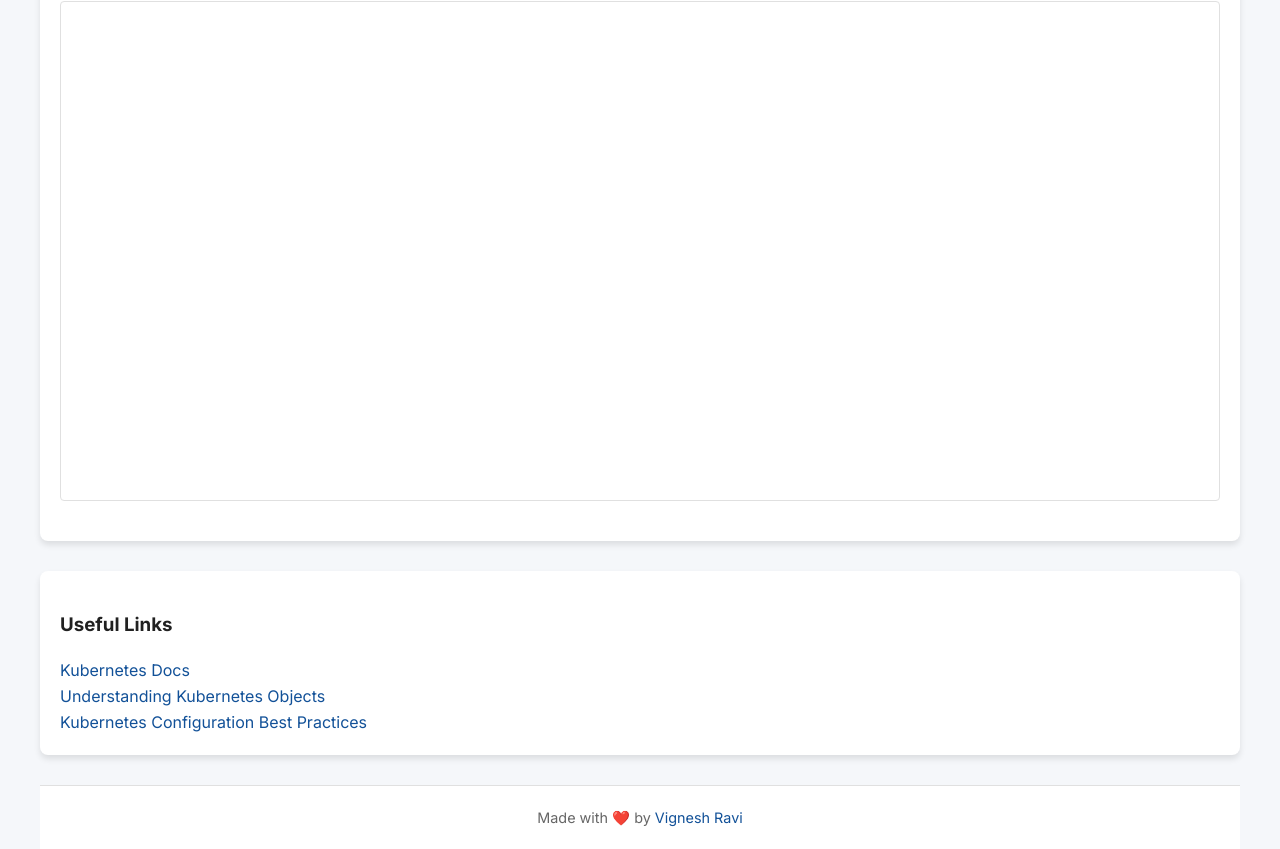
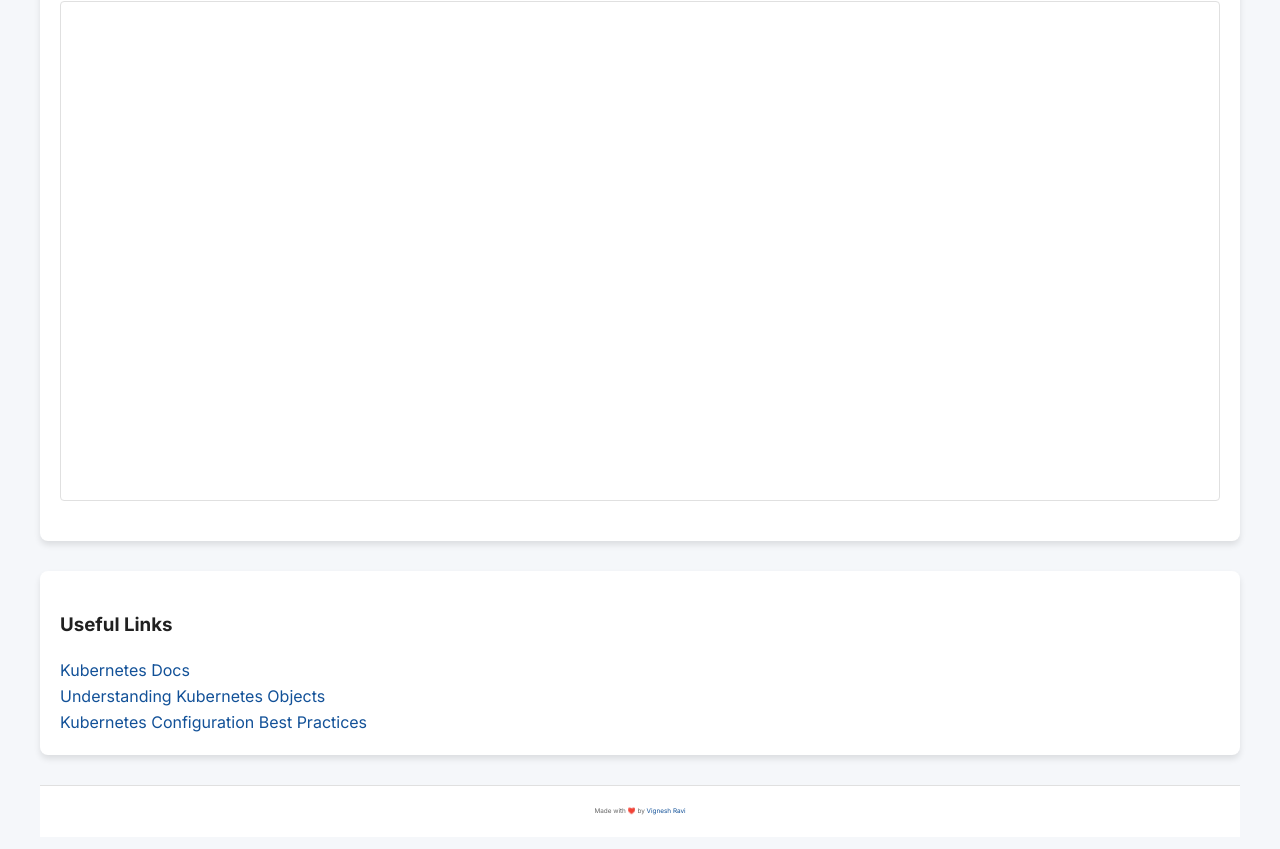
Before and after one commit to iam-vignesh/visualk8, a plain HTML site: page index.html in a window 1280 px wide. Shown: the part 940-1789 px from the top of the page. Drawn offline with nearby package versions, Linux system fonts and the light colour scheme; a script that the page names is missing.

Commit message:
Reduced font size for footer

```diff
--- a/index.html
+++ b/index.html
@@ -157,7 +157,7 @@
             footer {
                 text-align: center;
                 padding: 20px 0;
-                font-size: 0.9em;
+                font-size: 0.4em;
                 color: #666;
                 background-color: white;
                 border-top: 1px solid var(--border-color);
```
